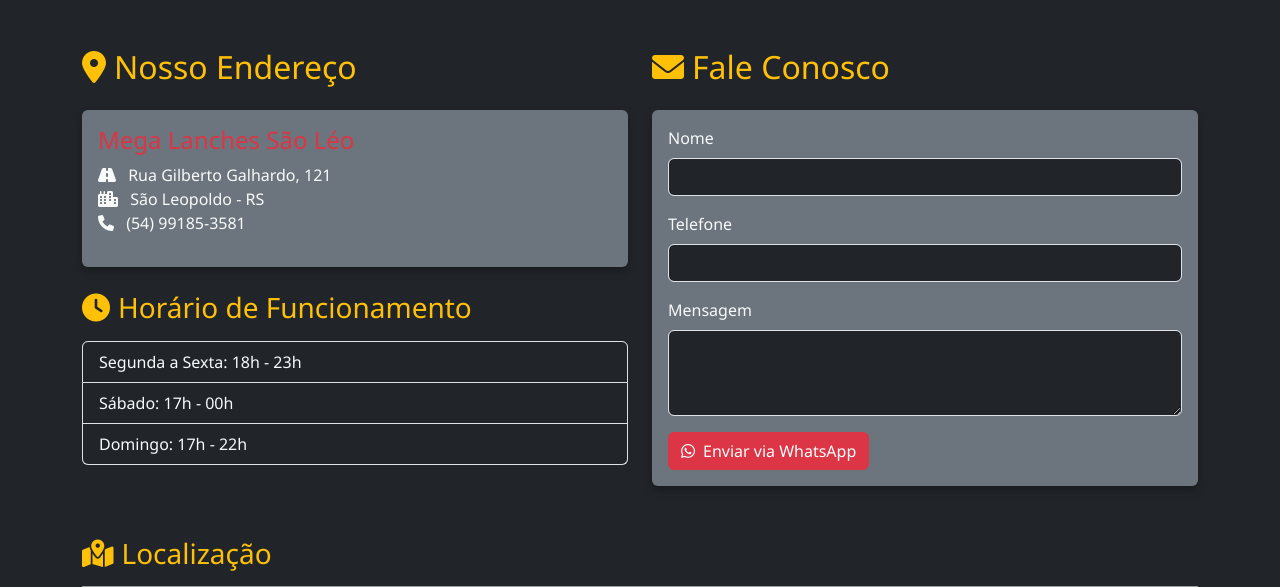
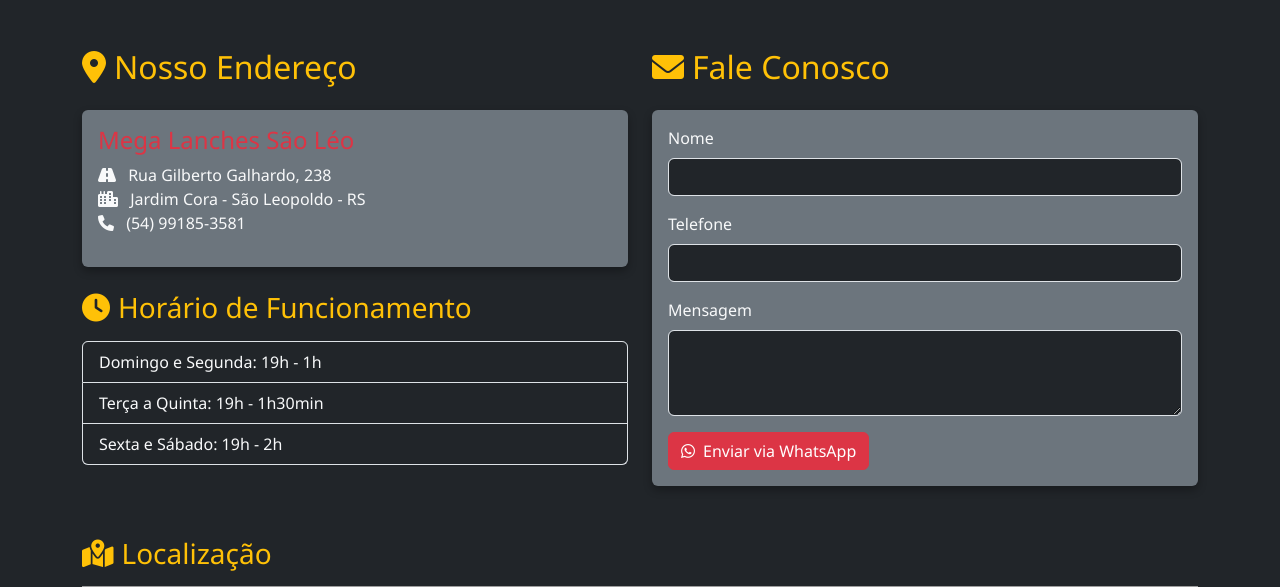
Before and after one commit to MegaLanchesSL/megalanchessl, a Flask app: page /contato in a window 1280 px wide. Shown: the part 56-643 px from the top of the page. Run offline with Flask 3, Linux system fonts and the light colour scheme; grey boxes are pictures that could not be loaded.

Commit message:
Add files via upload
alteração 3

```diff
--- a/app.py
+++ b/app.py
@@ -27,13 +27,13 @@
             "nome": "Mega Bacon",
             "descricao": "Pão, hambúrguer, queijo, bacon crocante e molho especial",
             "preco": "R$ 22,90",
-            "imagem": "bacon.jpg"
+            "imagem": "xbacon.jpg"
         },
     ],
     "bebidas": [
         {
-            "nome": "Refrigerante Lata",
-            "descricao": "Coca-Cola, Guaraná, Fanta Laranja",
+            "nome": "Refrigerante 200 ml",
+            "descricao": "Pepsi, Guaraná",
             "preco": "R$ 6,00",
             "imagem": "refri.jpg"
         },
--- a/static/js/script.js
+++ b/static/js/script.js
@@ -12,12 +12,13 @@
 });
 
 // Simples chatbot de abertura automática
-setTimeout(function() {
-    const shouldOpenChat = confirm("Olá! Precisa de ajuda para fazer seu pedido? Clique em OK para falar conosco no WhatsApp.");
-    if (shouldOpenChat) {
-        const numero = "54991853581";
-        const mensagem = "Olá Mega Lanches! Preciso de ajuda com meu pedido.";
-        const url = `https://wa.me/${numero}?text=${encodeURIComponent(mensagem)}`;
-        window.open(url, '_blank');
+
+//setTimeout(function() {
+//    const shouldOpenChat = confirm("Olá! Precisa de ajuda para fazer seu pedido? Clique em OK para falar conosco no WhatsApp.");
+//    if (shouldOpenChat) {
+//        const numero = "54991853581";
+//        const mensagem = "Olá Mega Lanches! Preciso de ajuda com meu pedido.";
+//        const url = `https://wa.me/${numero}?text=${encodeURIComponent(mensagem)}`;
+//        window.open(url, '_blank');
     }
-}, 30000); // Abre após 30 segundos
+// }, 30000); // Abre após 30 segundos
--- a/templates/base.html
+++ b/templates/base.html
@@ -38,7 +38,7 @@
     <footer class="bg-danger text-center py-3">
         <div class="container">
             <p class="mb-0">Mega Lanches São Léo &copy; 2023</p>
-            <p class="mb-0">Rua Gilberto Galhardo, 121 - São Leopoldo - RS</p>
+            <p class="mb-0">Rua Gilberto Galhardo, 238 - Jardim Cora - São Leopoldo - RS</p>
             <p class="mb-0">Telefone: (54) 99185-3581</p>
         </div>
     </footer>
--- a/templates/contato.html
+++ b/templates/contato.html
@@ -8,8 +8,8 @@
             <div class="card-body">
                 <h4 class="text-danger">Mega Lanches São Léo</h4>
                 <p class="text-light">
-                    <i class="fas fa-road me-2"></i> Rua Gilberto Galhardo, 121<br>
-                    <i class="fas fa-city me-2"></i> São Leopoldo - RS<br>
+                    <i class="fas fa-road me-2"></i> Rua Gilberto Galhardo, 238<br>
+                    <i class="fas fa-city me-2"></i> Jardim Cora - São Leopoldo - RS<br>
                     <i class="fas fa-phone me-2"></i> (54) 99185-3581
                 </p>
             </div>
@@ -17,9 +17,9 @@
 
         <h3 class="text-warning mb-3"><i class="fas fa-clock me-2"></i>Horário de Funcionamento</h3>
         <ul class="list-group bg-secondary mb-4">
-            <li class="list-group-item bg-dark text-light">Segunda a Sexta: 18h - 23h</li>
-            <li class="list-group-item bg-dark text-light">Sábado: 17h - 00h</li>
-            <li class="list-group-item bg-dark text-light">Domingo: 17h - 22h</li>
+            <li class="list-group-item bg-dark text-light">Domingo e Segunda: 19h - 1h</li>
+            <li class="list-group-item bg-dark text-light">Terça a Quinta:  19h - 1h30min</li>
+            <li class="list-group-item bg-dark text-light">Sexta e Sábado: 19h - 2h</li>
         </ul>
     </div>
 
```
